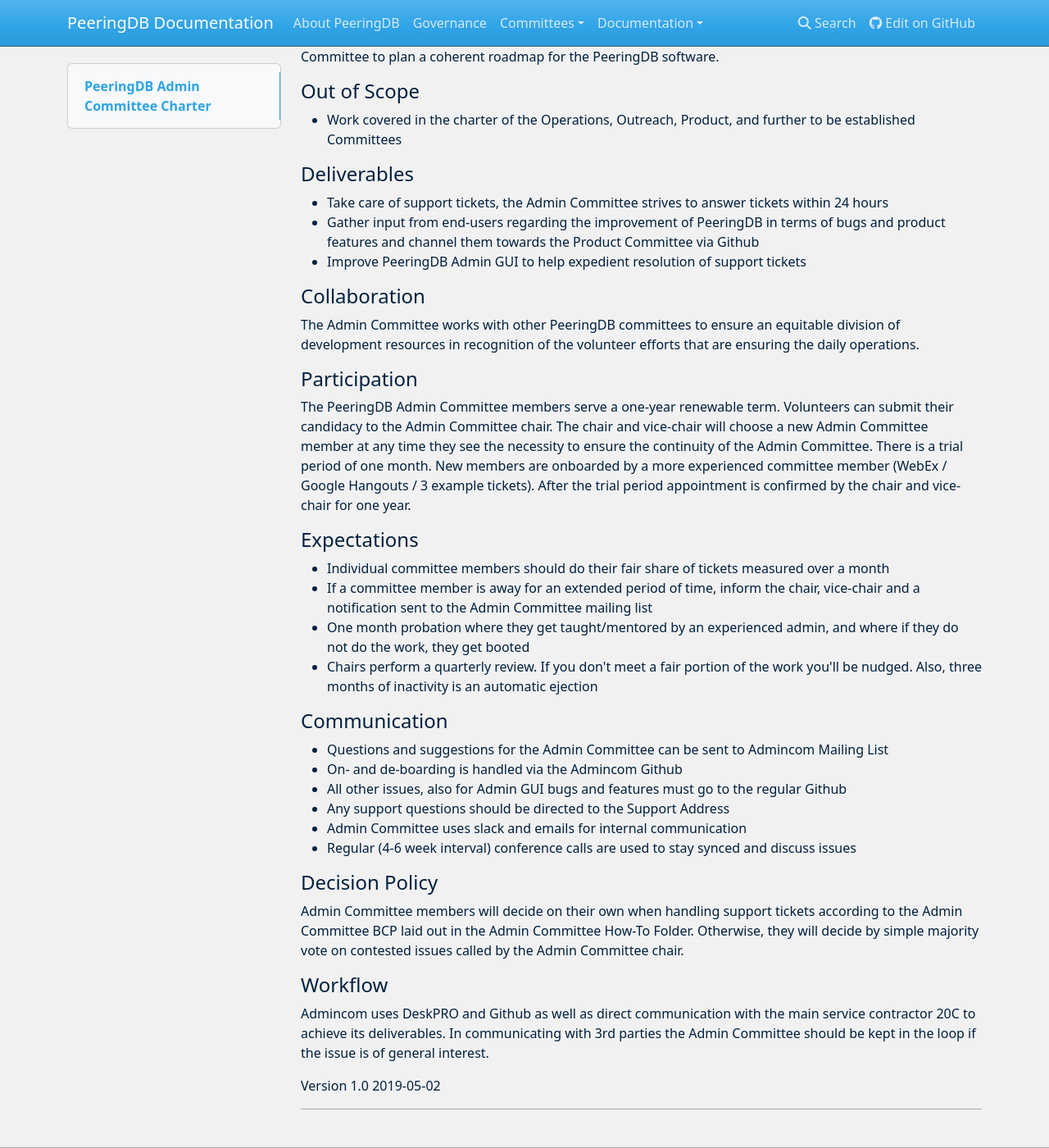
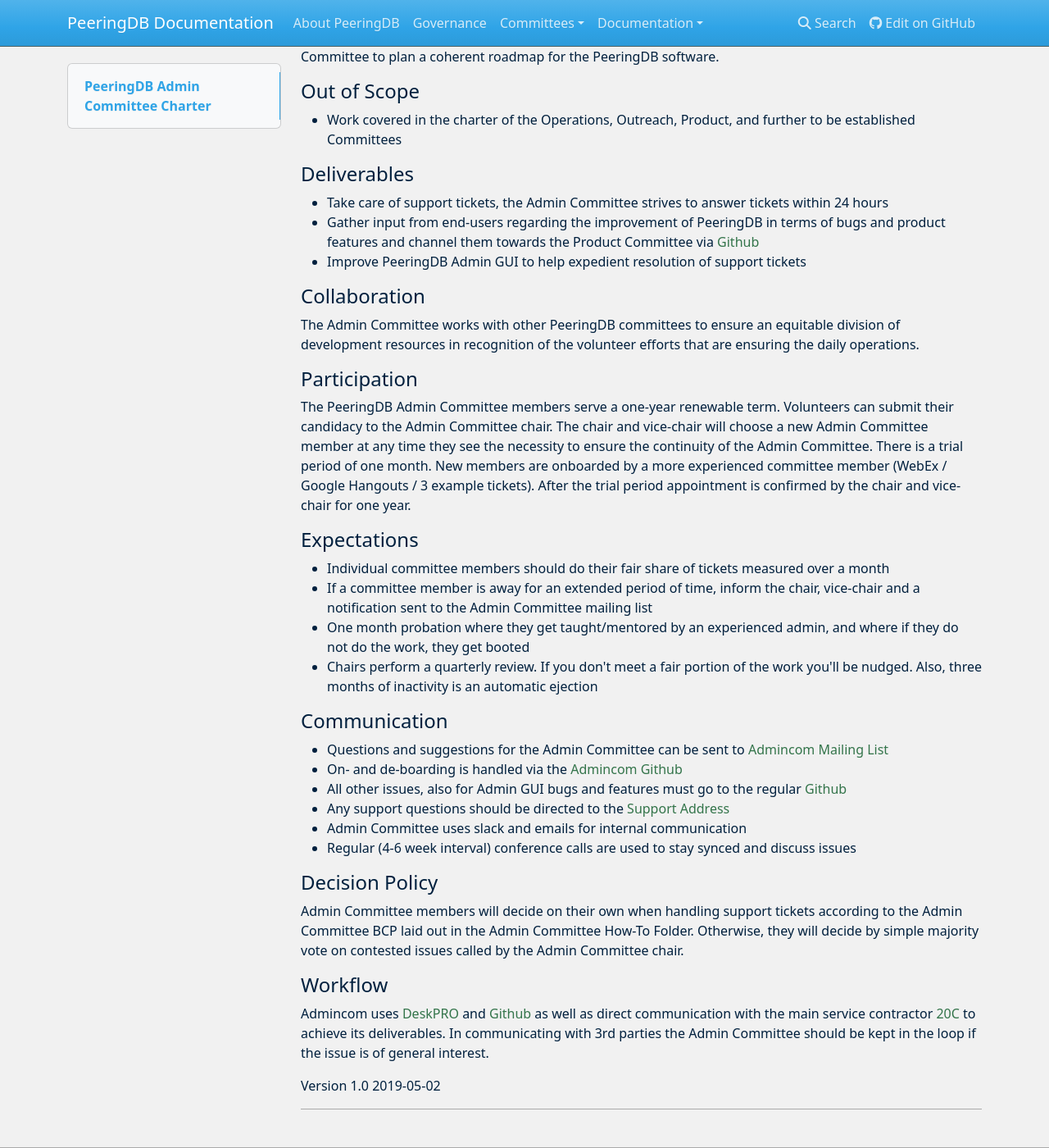
Before and after one commit to peeringdb/docs, an MkDocs documentation site: the page built from docs/committee/admin/charter.md, in a window 1280 px wide and 1400 px high, scrolled down 208 px. Shown: the whole window at 82% size. Built offline with MkDocs 1.6.1, drawn with Linux system fonts in a browser that asks for light colours; nearby versions of some CDN libraries; part of the change alters nothing that is shown.

```diff
--- a/docs/committee/admin/charter.md
+++ b/docs/committee/admin/charter.md
@@ -15,7 +15,7 @@ The PeeringDB Admin Committee (AC) is responsible for the day to day end-user su
 
 #### Deliverables
 - Take care of support tickets, the Admin Committee strives to answer tickets within 24 hours
-- Gather input from end-users regarding the improvement of PeeringDB in terms of bugs and product features and channel them towards the Product Committee via Github
+- Gather input from end-users regarding the improvement of PeeringDB in terms of bugs and product features and channel them towards the Product Committee via [Github](https://github.com/peeringdb/peeringdb/issues)
 - Improve PeeringDB Admin GUI to help expedient resolution of support tickets
 
 
@@ -35,10 +35,10 @@ The PeeringDB Admin Committee members serve a one-year renewable term. Volunteer
 
 
 #### Communication
-- Questions and suggestions for the Admin Committee can be sent to Admincom Mailing List
-- On- and de-boarding is handled via the Admincom Github
-- All other issues, also for Admin GUI bugs and features must go to the regular Github
-- Any support questions should be directed to the Support Address
+- Questions and suggestions for the Admin Committee can be sent to [Admincom Mailing List](mailto:productcom@lists.peeringdb.com)
+- On- and de-boarding is handled via the [Admincom Github](https://github.com/peeringdb/admincom/issues)
+- All other issues, also for Admin GUI bugs and features must go to the regular [Github](https://github.com/peeringdb/peeringdb/issues)
+- Any support questions should be directed to the [Support Address](mailto:support@peeringdb.com)
 - Admin Committee uses slack and emails for internal communication
 - Regular (4-6 week interval) conference calls are used to stay synced and discuss  issues
 
@@ -48,7 +48,7 @@ Admin Committee members will decide on their own when handling support tickets a
 
 
 #### Workflow
-Admincom uses DeskPRO and Github as well as direct communication with the main service contractor 20C to achieve its deliverables. In communicating with 3rd parties the Admin Committee should be kept in the loop if the issue is of general interest.
+Admincom uses [DeskPRO](https://peeringdb.deskpro.com/agent) and [Github](https://github.com/peeringdb/admincom/issues) as well as direct communication with the main service contractor [20C](https://20c.com/) to achieve its deliverables. In communicating with 3rd parties the Admin Committee should be kept in the loop if the issue is of general interest.
 
 Version 1.0 2019-05-02
 
```
